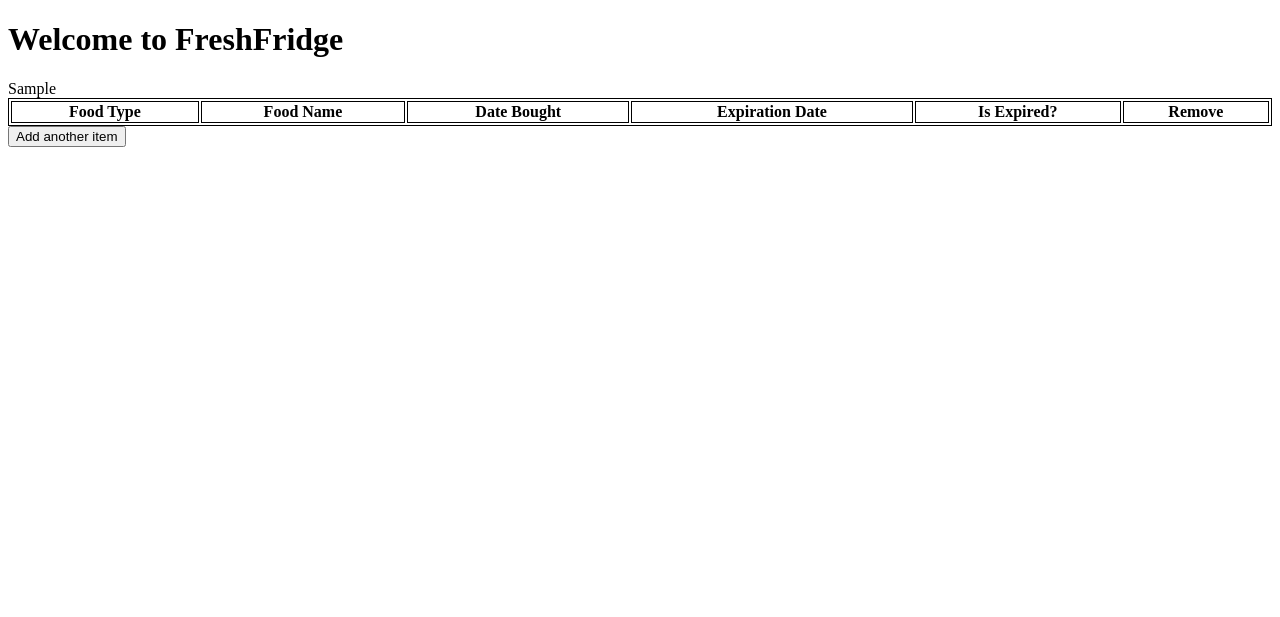
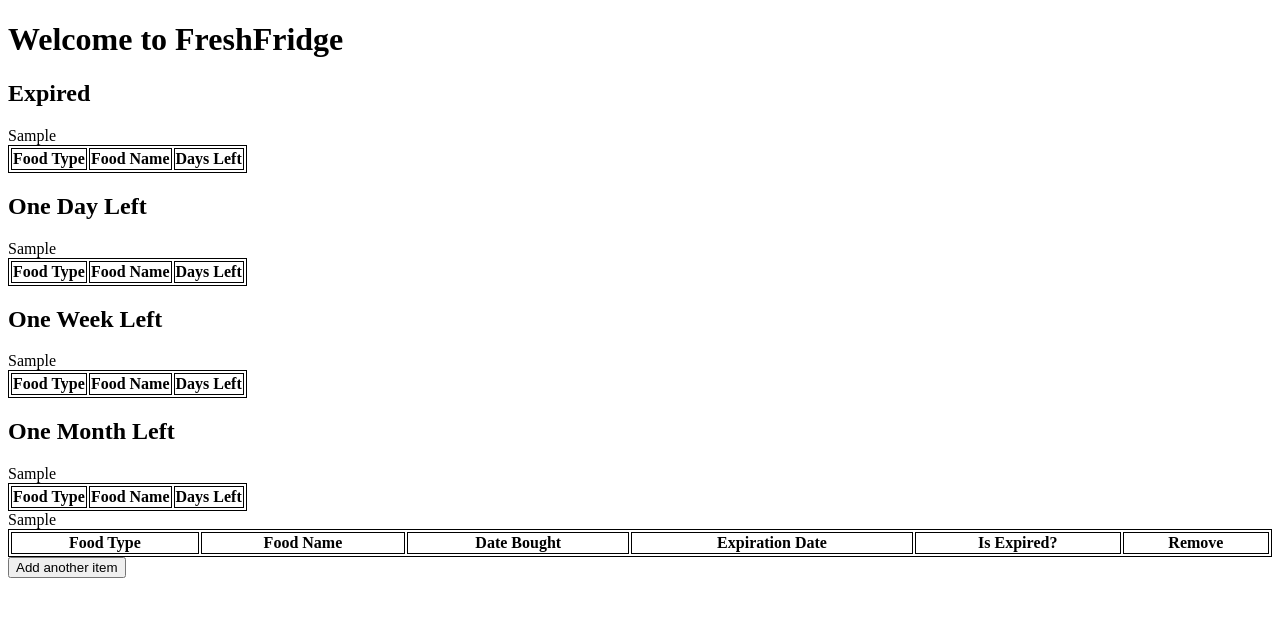
Before and after one commit to pikachu1426/FreshFridge, a Python web app: template templates/listFood.html in a window 1280 px wide. Shown: the top 617 px of the page. Run offline with Jinja, Linux system fonts and the light colour scheme; the template is opened without the code that fills it: most values are stand-ins (such as "Sample title", 1, 10 or a date in 2020); lists and menus that the app fills with data are empty.

Commit message:
more info on food

```diff
--- a/templates/listFood.html
+++ b/templates/listFood.html
@@ -11,6 +11,83 @@
 <body>
 
 <h1>Welcome to FreshFridge</h1>
+<h2>
+  Expired
+</h2>
+<table stype='width:100%'>
+  <tr>
+    <th>
+      Food Type
+    </th>
+    <th>
+      Food Name
+    </th>
+    <th>
+      Days Left
+    </th>
+  </tr>
+  {{get_exp|safe}}
+
+</table>
+
+<h2>
+  One Day Left
+</h2>
+<table stype='width:100%'>
+  <tr>
+    <th>
+      Food Type
+    </th>
+    <th>
+      Food Name
+    </th>
+    <th>
+      Days Left
+    </th>
+  </tr>
+  {{get_day|safe}}
+
+</table>
+
+<h2>
+  One Week Left
+</h2>
+<table stype='width:100%'>
+  <tr>
+    <th>
+      Food Type
+    </th>
+    <th>
+      Food Name
+    </th>
+    <th>
+      Days Left
+    </th>
+  </tr>
+  {{get_week|safe}}
+
+</table>
+
+
+<h2>
+  One Month Left
+</h2>
+<table stype='width:100%'>
+  <tr>
+    <th>
+      Food Type
+    </th>
+    <th>
+      Food Name
+    </th>
+    <th>
+      Days Left
+    </th>
+  </tr>
+  {{get_month|safe}}
+
+</table>
+
 
 <table style="width:100%">
   <tr>
@@ -23,7 +100,15 @@
   </tr>
   {{get_list|safe}}
 </table>
+<style>
+.red{
+  color: red;
+}
 
+.green{
+  color: green;
+}
+</style>
 
 <form method='post' action='/add-food'>
   <input type='submit' value='Add another item'>
```
Also changed, not shown: main.py (+43 -3 lines).
